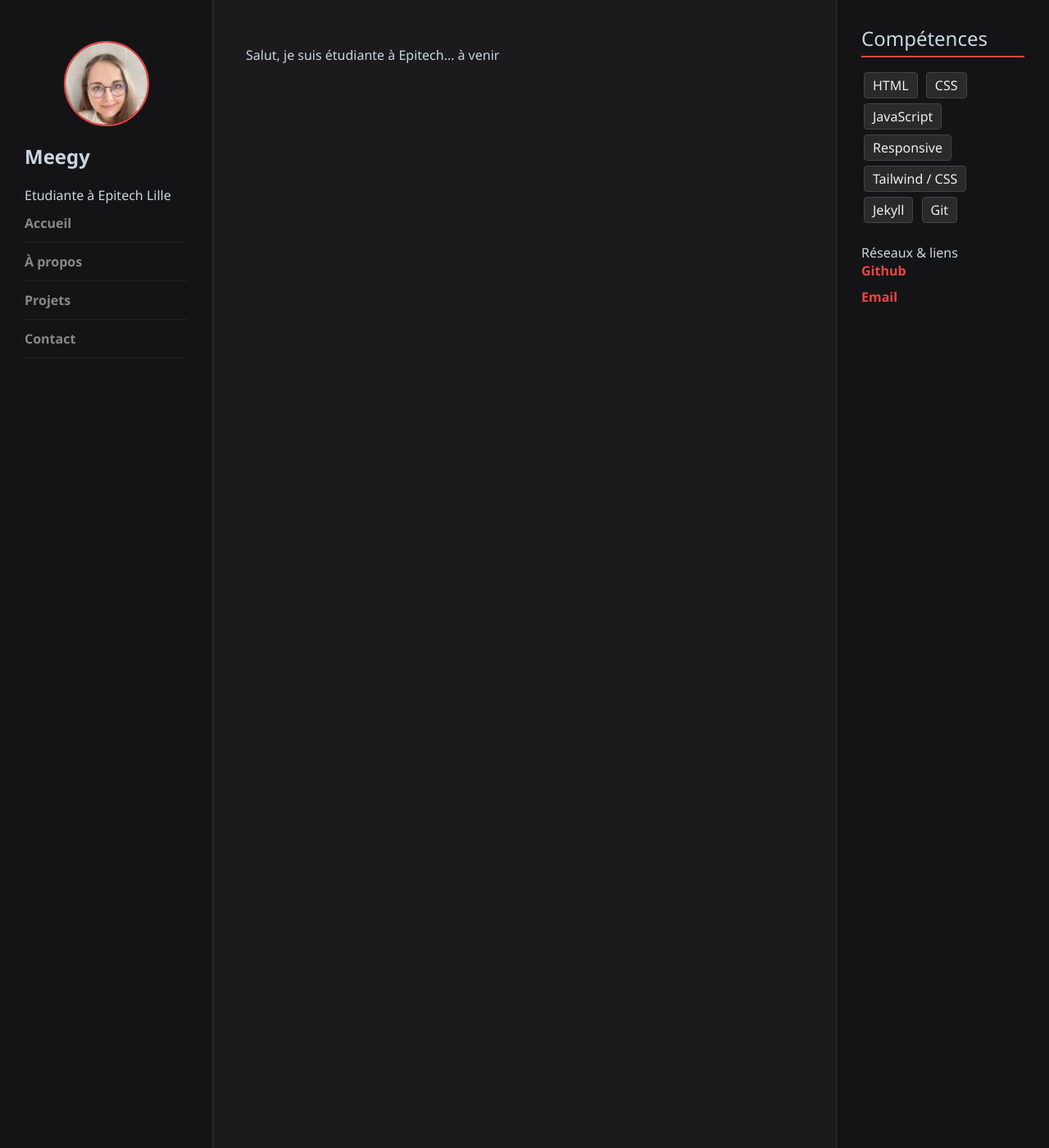
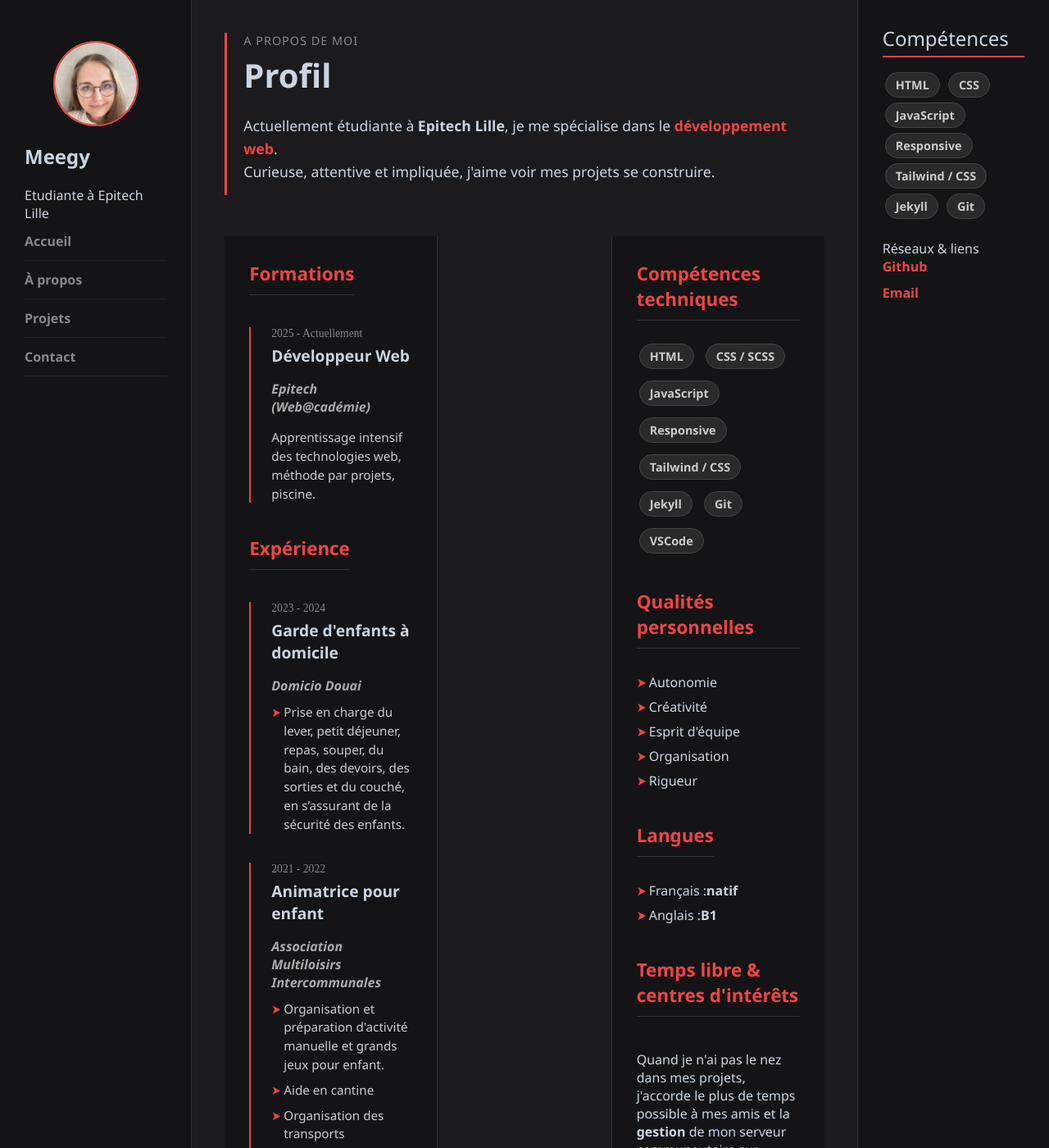
Before and after one commit to Meegy-exe/Portfolio, a Jekyll site: the page built from about.markdown, in a window 1280 px wide and 1400 px high. Shown: the whole window at 82% size. Built offline with Jekyll 4.4.1, drawn with Linux system fonts in a browser that asks for light colours; some of the changed text lies outside the part shown.

Commit message:
Contenu + scss page à propos

```diff
--- /dev/null
+++ b/_sass/_about.scss
@@ -0,0 +1,180 @@
+// Style page à propos
+
+h4 {
+    margin: 5px 0;
+    font-size: 1.2em;
+    color: $text-color;
+}
+
+// Div du contenu a propos
+.container-a-propos {
+    display: flex;
+    justify-content: center;
+    flex-direction: column;
+    // prend la hauteur pour centrer le contenu
+    min-height: 60vh;
+
+}
+
+// Div bloc qui contient le texte a propos
+.head-a-propos {
+    padding-left: 20px;
+    margin-bottom: 50px;
+    border-left: 3px solid $rouge-vif;
+}
+
+
+// Sous titre recherche d'alternance
+#sous-titre-ap {
+    margin-bottom: 5px;
+    font-weight: normal;
+    color: #888;
+    font-size: 0.9em;
+    text-transform: uppercase;
+    letter-spacing: 1px;
+}
+
+// Courte description d'introduction profil
+.context {
+    color: $text-color;
+    font-size: 2.5em;
+    margin: 0 0 20px 0;
+
+}
+
+// Rendre un texte plus voyant
+.text-impact {
+    color: $rouge-vif;
+}
+
+// Texte page a propos
+
+.text-profil{
+    color: $text-color;
+    font-size: 1.1em;
+    max-width: 700px;
+    line-height: 1.6;
+}
+
+// pour cibler les textes en italiques
+.text-profil em {
+    color: $rouge-vif;
+    font-weight: bold;
+    font-style: normal;
+}
+
+// Mise en page en 2 colonnes
+.grid-formation {
+    display: grid;
+    align-items: start;
+    // 2fr pour gauche large et 1 fr pour droite plus petite
+    grid-template-columns: 2fr 1fr;
+    gap: 60px;
+}
+
+// Bloc des sections
+.section {
+    margin-bottom: 40px;
+}
+
+.section h3 {
+    // inline block pour que le border bottom ne prenne que la largeur du texte
+    display: inline-block;
+    color: $rouge-vif;
+    margin-bottom: 25px;
+    font-size: 1.4em;
+    padding-bottom: 10px;
+    border-bottom: 1px solid #333;
+}
+
+// Cartes de formation et experience
+// crée une ligne verticale à gauche
+.carte-formation {
+    position: relative;
+    margin-bottom: 35px;
+    padding-left: 25px;
+    border-left: 2px solid $rouge-vif;
+}
+
+
+// Date cv
+.date {
+    color: #888;
+    font-size: 0.85em;
+    margin-bottom: 5px;
+    font-family: $font-date;
+}
+
+// Endroit formation / experience
+.structure {
+    color: #aaa;
+    font-weight: bold;
+    font-style: italic;
+    margin-bottom: 10px;
+}
+
+.description {
+    color: #ccc;
+    line-height: 1.5;
+    font-size: 0.95em;
+}
+
+// Liste (compétence, interet)
+.list-cv {
+    margin-top: 5px;
+    padding-left: 0;
+    list-style: none;
+}
+
+.list-cv li {
+    position: relative;
+    padding-left: 15px;
+    margin-bottom: 8px;
+}
+
+// pour ajouter une flèche devant chaque li
+
+.list-cv li::before {
+    content: '➤';
+    position: absolute;
+    left: 0;
+    font-weight: bold;
+    color: $rouge-vif;
+}
+
+
+// Compétence
+.skills-container {
+    display: flex;
+    flex-wrap: wrap;
+    gap: 8px;
+    // sil n'y a plus de place passe à la ligne
+}
+
+.sk{
+    padding: 5px 12px;
+    font-size: 0.9em;
+    color: $skill-text-color;
+    border: 1px solid $skill-border;
+    background-color: $skill-background;
+    font-weight: bold;
+    border-radius: 20px;
+}
+
+// RESPONSIVE
+////////////////////////////////////
+
+// Format mobile
+@media (max-width: 768px) {
+    .grid-formation {
+        grid-template-columns: 1fr;
+        // une seule colonne
+        gap: 30px;
+    }
+
+    .head-a-propos {
+        margin-bottom: 30px;
+        padding-left: 15px;
+    }
+}
+////////////////////////////////////
--- a/_sass/_colors.scss
+++ b/_sass/_colors.scss
@@ -12,9 +12,12 @@ $nav-border: #333;
 // Couleur des compétences (html, tailwind, ect):
 $skill-background: #2a2a2a;
 $skill-border: #444;
-
-// Police principale
+$skill-text-color: #ccc;
+// Police
+// Principale
 $font-family-base: 'Segoe UI', Tahoma, Verdana, sans-serif;
+// Date
+$font-date : 'Times New Roman', Times, serif;
 
 // Couleur rouge vif (accentuation)
 $rouge-vif: #ef4444;
--- a/_sass/_main.scss
+++ b/_sass/_main.scss
@@ -1,10 +1,4 @@
 // fichier sommaire du css des pages
-
-// Imports
-@import "colors";
-@import "contact";
-@import "projects";
-@import "index";
 
 // toujours veiller à mettre les tirets pour jekyll
 
--- a/about.markdown
+++ b/about.markdown
@@ -5,4 +5,115 @@ permalink: /a-propos/
 order: 1
 ---
 
-Salut, je suis étudiante à Epitech... à venir
+<div class="container-a-propos">
+    <div class="head-a-propos">
+        <h2 id="sous-titre-ap">A propos de moi</h2>
+        <h1 class="context">Profil</h1>
+        <p class="text-profil">
+        Actuellement étudiante à <strong>Epitech Lille</strong>, je me spécialise dans le <em>développement web</em>.<br>
+        Curieuse, attentive et impliquée, j'aime voir mes projets se construire.
+        </p>
+    </div>
+
+    <div class="grid-formation">
+     <div class="colonne-gauche">
+            <section class="section">
+                <h3>Formations</h3>
+                <div class="carte-formation">
+                <p class="date">2025 - Actuellement</p>
+                    <h4>Développeur Web</h4>
+                    <p class="structure">Epitech (Web@cadémie)</p>
+                    <p class="description">Apprentissage intensif des technologies web, méthode par projets, piscine.</p>
+                </div>
+            </section>
+
+    <section class="section">
+        <h3>Expérience</h3>
+        <div class="carte-formation">
+            <p class="date">2023 - 2024</p>
+            <h4>Garde d'enfants à domicile</h4>
+            <p class="structure">Domicio Douai</p>
+            <div class="description">
+                <ul class="list-cv">
+                    <li>Prise en charge du lever, petit déjeuner, repas, souper, du bain, des devoirs, des sorties et du couché, en s’assurant de la sécurité des enfants. </li>
+                </ul>
+            </div>
+        </div>
+
+        <div class="carte-formation">
+            <p class="date">2021 - 2022</p>
+            <h4>Animatrice pour enfant</h4>
+            <p class="structure">Association Multiloisirs Intercommunales</p>
+            <div class="description">
+                <ul class="list-cv">
+                    <li>Organisation et préparation d'activité manuelle et grands jeux pour enfant.</li>
+                    <li>Aide en cantine</li>
+                    <li>Organisation des transports</li>
+                    <li>Discipline et éducation des petits</li>
+                    <li>Communication avec les parents</li>
+                </ul>
+            </div>
+        </div>
+
+        <div class="carte-formation">
+            <p class="date">2020 - 2021</p>
+            <h4>Service civique</h4>
+            <p class="structure">Association Multiloisirs Intercommunales</p>
+            <div class="description">
+            <ul class="list-cv">
+            <li>Découverte du métier d'animateur</li>
+            <li>Encadrement des jeunes enfant</li>
+            <li>Préparation des grands jeux</li>
+            <li>Organisation au sein de l'équipe</li>
+            </ul>
+            </div>
+        </div>
+        </section>
+        </div>
+
+        <div class="colonne-droite">
+            <section class="section">
+            <h3>Compétences techniques</h3>
+                <div class="skills-container">
+                <span class="sk">HTML</span>
+                <span class="sk">CSS / SCSS</span>
+                <span class="sk">JavaScript</span>
+                <span class="sk">Responsive</span>
+                <span class="sk">Tailwind / CSS</span>
+                <span class="sk">Jekyll</span>
+                <span class="sk">Git</span>
+                <span class="sk">VSCode</span>
+            </div>
+            </section>
+
+           <section class="section">
+            <h3>Qualités personnelles</h3>
+                <ul class="list-cv">
+                    <li>Autonomie</li>
+                    <li>Créativité</li>
+                    <li>Esprit d'équipe</li>
+                    <li>Organisation</li>
+                    <li>Rigueur</li>
+                </ul>
+            </section>
+
+            <section class="section">
+                <h3>Langues</h3>
+                <ul class="list-cv">
+                    <li>Français :<strong>natif</strong></li>
+                    <li>Anglais :<strong>B1</strong></li>
+                </ul>
+            </section>
+
+            <section class="section">
+                <h3>Temps libre & centres d'intérêts</h3>
+                <p>Quand je n'ai pas le nez dans mes projets, j'accorde le plus de temps possible à mes amis et la <strong>gestion</strong> de mon serveur communautaire sur Discord.</p>
+                    <ul class="list-cv">
+                        <li>Jeux vidéo</li>
+                        <li>Animaux</li>
+                        <li>Films d'horreur</li>
+                    </ul>
+    </section>
+</div>
+</div>
+</div>
--- a/assets/css/style.scss
+++ b/assets/css/style.scss
@@ -3,5 +3,6 @@
 @import "colors";
 @import "main";
 @import "index";
+@import "about";
 @import "contact";
 @import "projects";
```
Also changed, not shown: index.markdown (+9 -1 lines).
